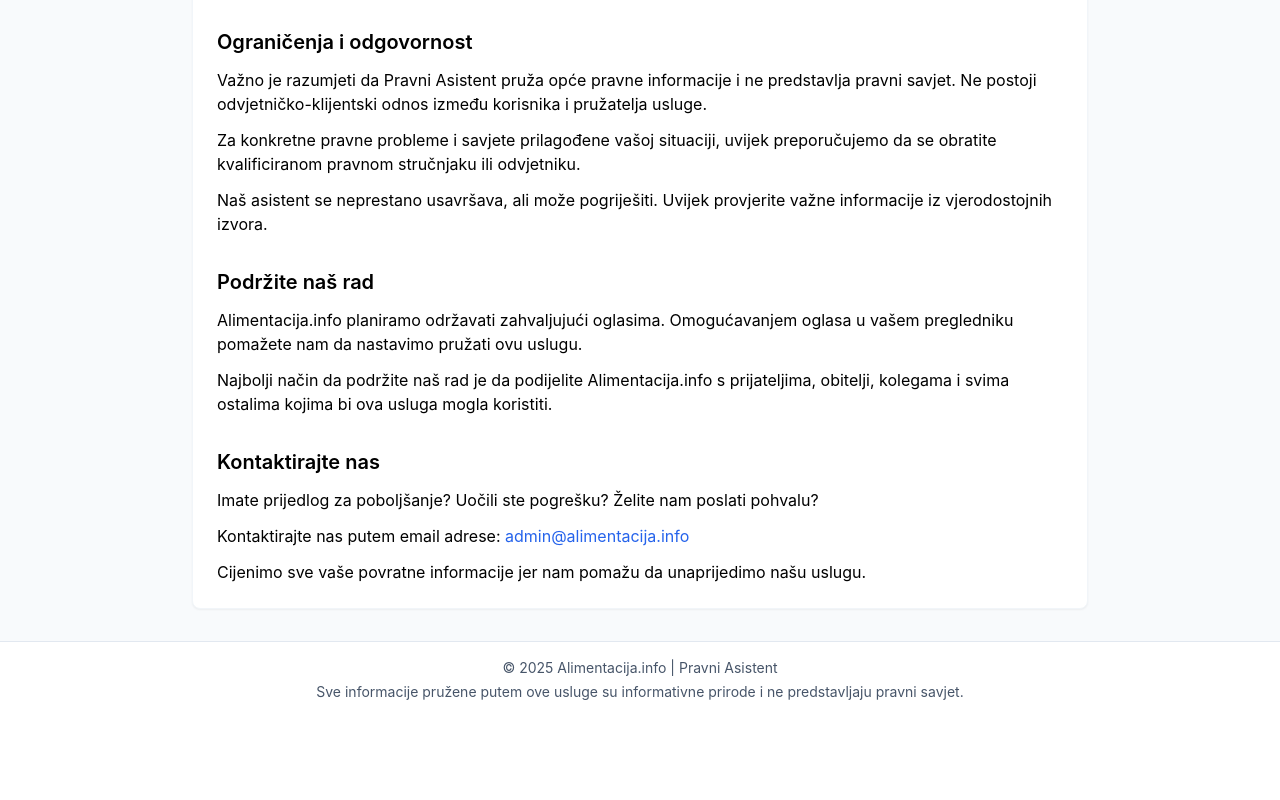
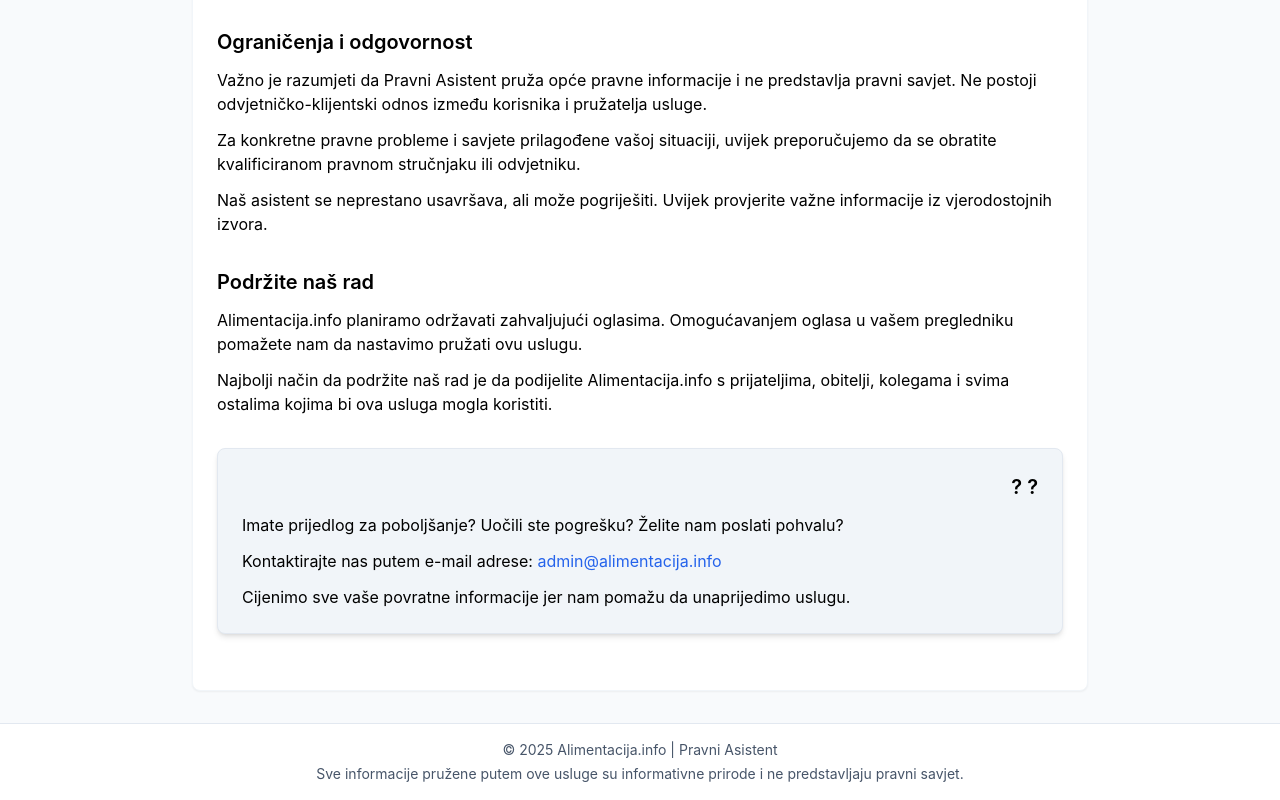
Before and after one commit to matejsarlija/our_chattie, a React (Create React App) app in the folder simple-chat/: page /o-nama in a window 1280 px wide. Shown: the part 1378-2178 px from the top of the page. Before the commit the page ends 2096 px from the top, so only its background shows below. Built offline with nearby package versions, Linux system fonts and the light colour scheme.

Commit message:
simplest possible card added.

```diff
--- a/simple-chat/src/components/AboutUs.js
+++ b/simple-chat/src/components/AboutUs.js
@@ -118,17 +118,20 @@
             </p>
           </section>
 
-          <section>
-            <h2 className="text-xl font-semibold mb-3">Kontaktirajte nas</h2>
+          <section className="mb-8">
+
+            <div className="bg-slate-100 p-6 rounded-lg shadow-md border border-slate-200">
+            <h4 className="text-xl font-semibold mb-3 text-end">? ?</h4>
               <p className="mb-3">
                 Imate prijedlog za poboljšanje? Uočili ste pogrešku? Želite nam poslati pohvalu?
               </p>
               <p className="mb-3">
-              Kontaktirajte nas putem email adrese: <span className="text-blue-600"><a href='mailto:admin@alimentacija.info'>admin@alimentacija.info</a></span>
+                Kontaktirajte nas putem e-mail adrese: <a href="mailto:admin@alimentacija.info" className="text-blue-600 hover:underline">admin@alimentacija.info</a>
               </p>
               <p>
-              Cijenimo sve vaše povratne informacije jer nam pomažu da unaprijedimo našu uslugu.
+                Cijenimo sve vaše povratne informacije jer nam pomažu da unaprijedimo uslugu.
               </p>
+            </div>
           </section>
         </div>
       </div>
```
Lines whose indentation alone changed are shown as unchanged.
